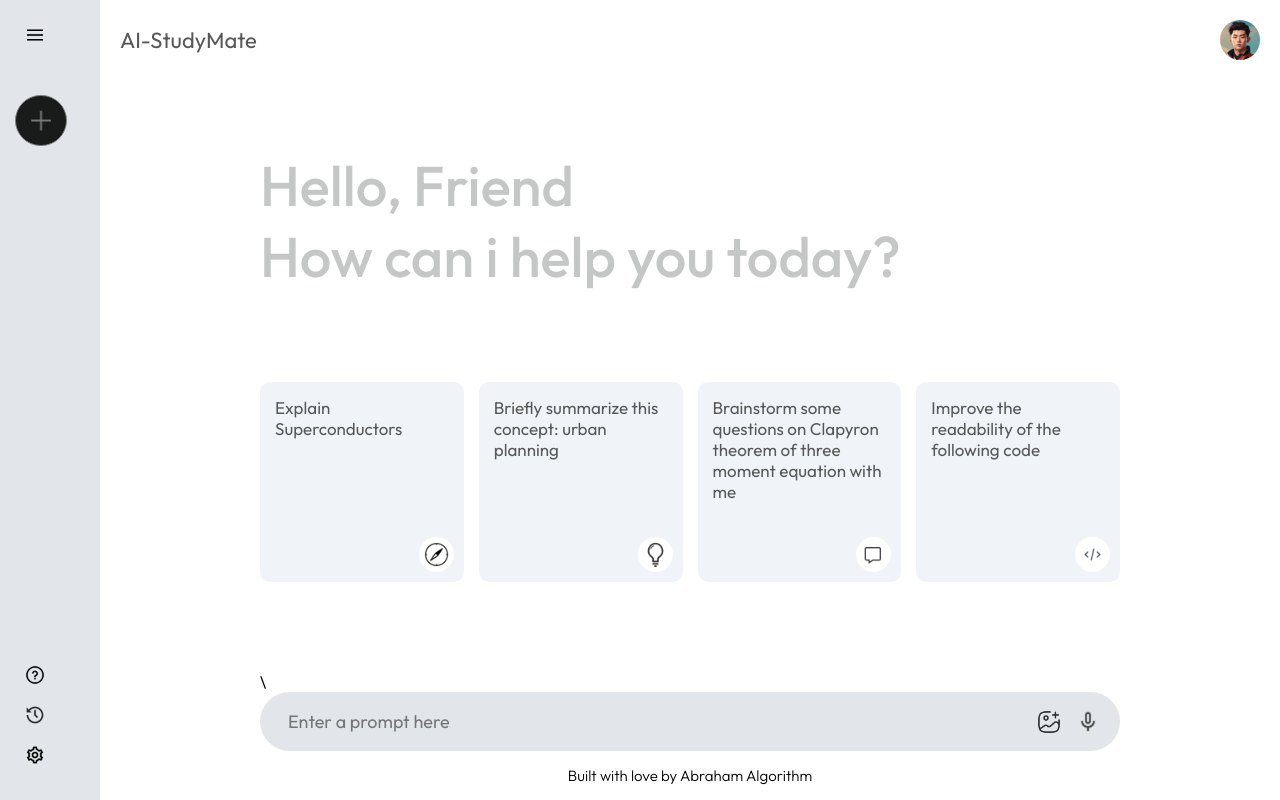
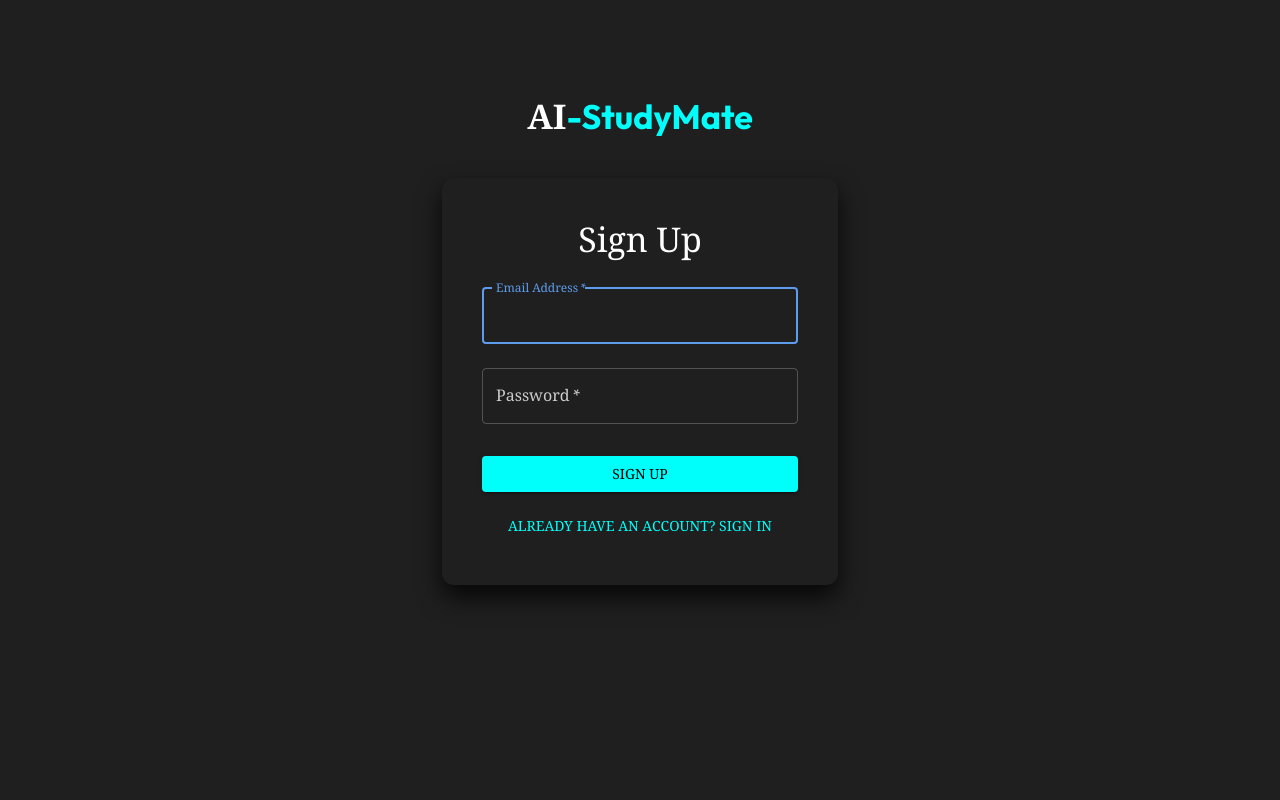
Before and after one commit to AbrahamAlgorithm/ai-studymate, a React (Vite) app: page / in a window 1280 px wide. Built offline with nearby package versions, Linux system fonts and the light colour scheme.

Commit message:
feat: modified the routing

```diff
--- a/src/App.jsx
+++ b/src/App.jsx
@@ -4,7 +4,6 @@
 import Main from './components/Main/Main'
 import Signin from './components/Auth/Signin'
 import Signup from './components/Auth/Signup'
-
 
 const Home = () => (
   <>
@@ -17,9 +16,10 @@
   return (
     <Router>
       <Routes>
-        <Route path="/" element={<Home />} />
+        {/* Set the signup page as the default route */}
+        <Route path="/" element={<Signup />} />
         <Route path="/signin" element={<Signin />} />
-        <Route path="/signup" element={<Signup />} />
+        <Route path="/chat" element={<Home />} />
       </Routes>
     </Router>
   )
```
